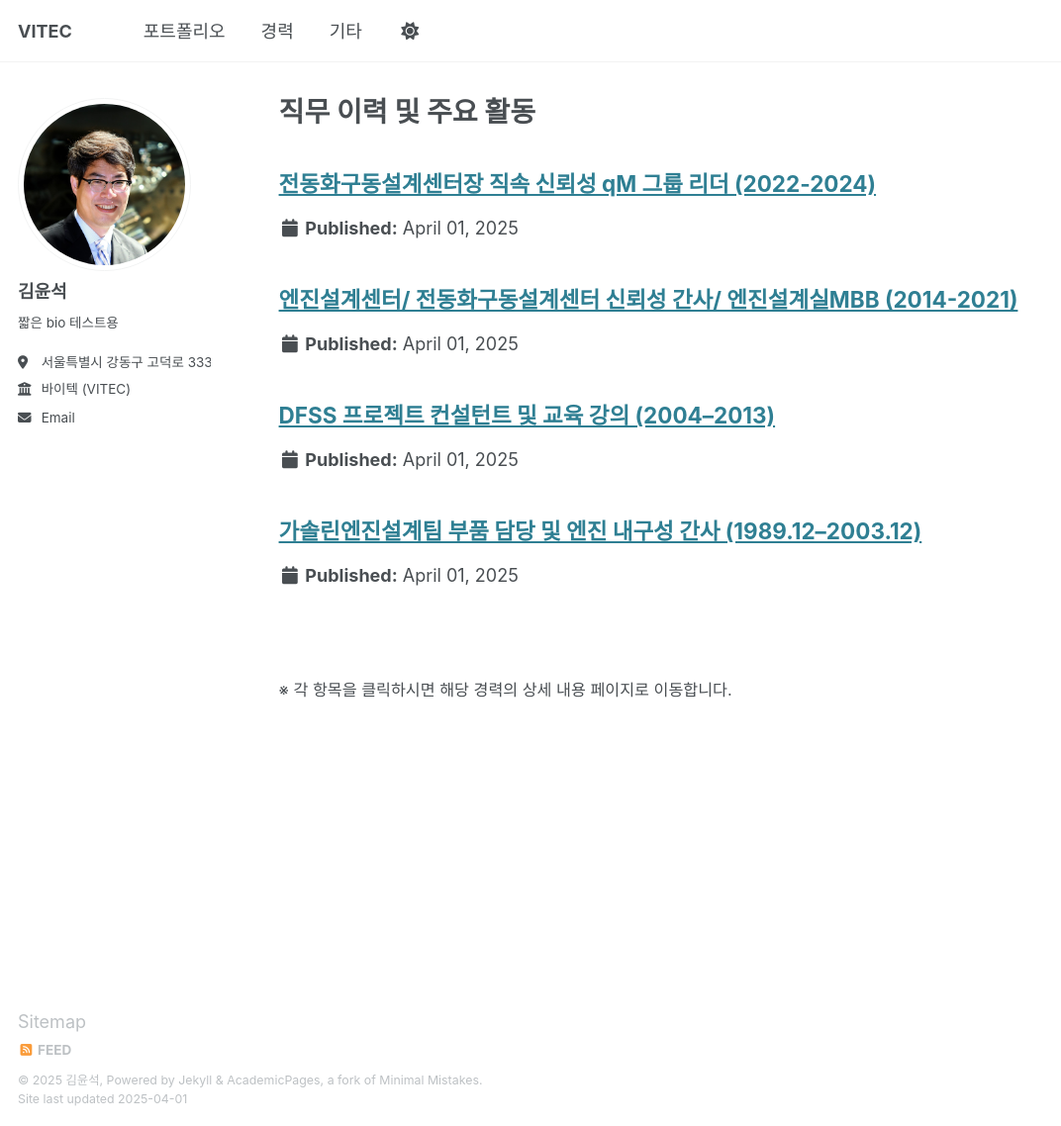
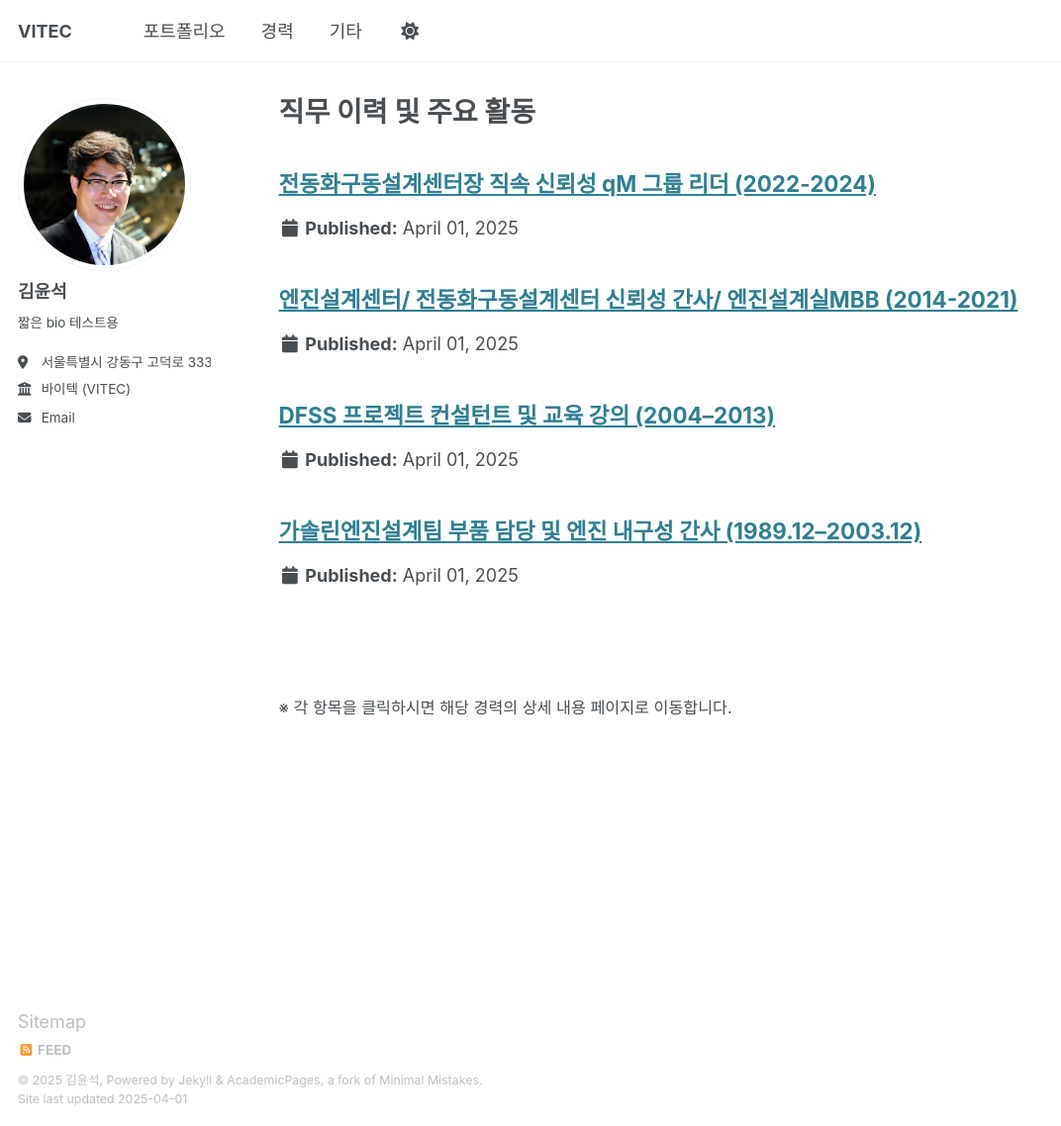
Before and after one commit to kimyunseok-vitec/kimyunseok-vitec.github.io, a Jekyll site: the page built from _pages/portfolio.html, in a window 1280 px wide and 1138 px high. Shown: the whole window at 99% size, without its empty margins (0-1072 px from the left). Built offline with Jekyll 4.4.1, drawn with Linux system fonts in a browser that asks for light colours.

Commit message:
portfolio modify

```diff
--- a/_pages/portfolio.html
+++ b/_pages/portfolio.html
@@ -13,6 +13,6 @@ author_profile: true
 {% endfor %}
 
 
-<p style="margin-top: 5rem; font-size: 0.9rem;">
+<p style="margin-top: 6rem; font-size: 0.9rem;">
       ※ 각 항목을 클릭하시면 해당 경력의 상세 내용 페이지로 이동합니다.
 </p>
```
